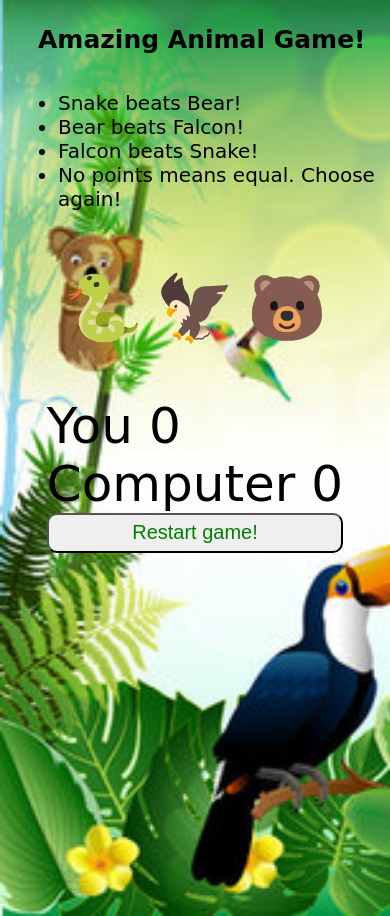
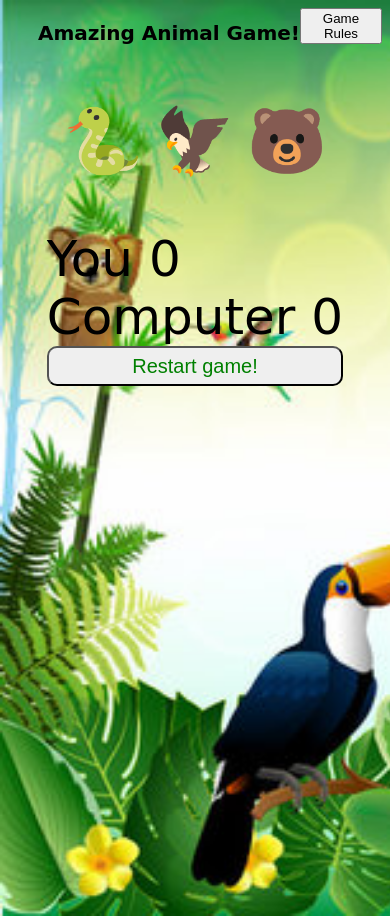
Before and after one commit to Peterlar/RockPaperScissors-, a plain HTML site: page index.html in a window 390 px wide. Drawn offline with Linux system fonts and the light colour scheme; a web font is replaced by a local one.

Commit message:
updated rules section

```diff
--- a/assets/css/style.css
+++ b/assets/css/style.css
@@ -1,4 +1,6 @@
 @import url('https://fonts.googleapis.com/css2?family=Orelega+One&display=swap');
+
+/** background section with animated picture**/
 
 body {
     background-image: url(/assets/images/animate\ animals.jpg);
@@ -8,20 +10,26 @@ body {
 
 }
 
+.game-rules {
+    display: flex;
+    justify-content: center;
+
+}
+
+.rules-description {
+    display: flex;
+    justify-content: center;
+    font-size: 20px;
+    font-family: 'Orelega One', cursive;
+}
+
 .title {
     display: flex;
     justify-content: center;
     font-family: 'Orelega One', cursive;
 }
 
-.rules {
-    display: flex;
-    justify-content: center;
-    font-size: 20px;
-    font-family: 'Orelega One', cursive;
-}
-
-/** Emoji sections */
+/** Emoji buttons */
 .selections {
     display: flex;
     justify-content: center;
@@ -86,12 +94,7 @@ body {
         justify-content: center;
     }
 
-    .rules {
-        font-size: 40px;
-        float: left;
-        padding-left: 120px;
-    }
-    .selection {
+    .selections {
         padding-top: 10px;
         width: auto;
         justify-content: center;
@@ -111,14 +114,9 @@ body {
 /* For medium screen sizes from 480px wide and down */
 @media screen and (max-width: 480px) {
     .title {
-        font-size: 25px;
+        font-size: 20px;
         float: left;
         padding-left: 30px;
-    }
-    .rules {
-        font-size: 20px;
-        float: left;
-        padding-left: 10px;
     }
     .selection {
         padding-top: 10px;
--- a/assets/js/script.js
+++ b/assets/js/script.js
@@ -59,3 +59,9 @@ function randomSelection() {
   const randomIndex = Math.floor(Math.random() * SELECTIONS.length)
   return SELECTIONS[randomIndex]
 }
+
+function myFunction() {
+  document.getElementById("demo").innerHTML = "🐍 Beats 🐻";
+  document.getElementById("demo2").innerHTML = "🐻Beats 🦅";
+  document.getElementById("demo3").innerHTML = "🦅Beats 🐍";
+}
--- a/index.html
+++ b/index.html
@@ -8,20 +8,27 @@
   <link rel="stylesheet" href="/assets/css/style.css">
 </head>
 <body>
+<!--Title and rules section-->
   <h1 class="title">Amazing Animal Game!</h1>
-   <div class="rules">
-     <ul>
-       <li>Snake beats Bear!</li>
-       <li>Bear beats Falcon!</li>
-       <li>Falcon beats Snake!</li>
-       <li>No points means equal. Choose again!</li>
-     </ul>
-   </div>
+  <!--Game rules button-->
+  <div class="game-rules">
+  <button onclick="myFunction()">Game Rules</button>
+</div>
+<div class="rules-description">
+  <p id="demo"></p>
+  <p id="demo2"></p>
+  <p id="demo3"></p>
+</div>
+
+
+   <!--Emoji button section-->
   <div class="selections">
     <button class="selection" data-selection="snake">🐍</button>
     <button class="selection" data-selection="falcon">🦅</button>
     <button class="selection" data-selection="bear">🐻</button>
   </div>
+
+  <!--Results with score section-->
   <div class="results">
     <div>
       You
@@ -31,6 +38,8 @@
       Computer
       <span class="result-score" data-computer-score>0</span>
     </div>
+
+    <!--Restart the game button section-->
     <button class="restart" onClick="window.location.reload();">Restart game!</button>
   </div>
   <script src="assets/js/script.js"></script>
```
Also changed, not shown: 1 other file.
